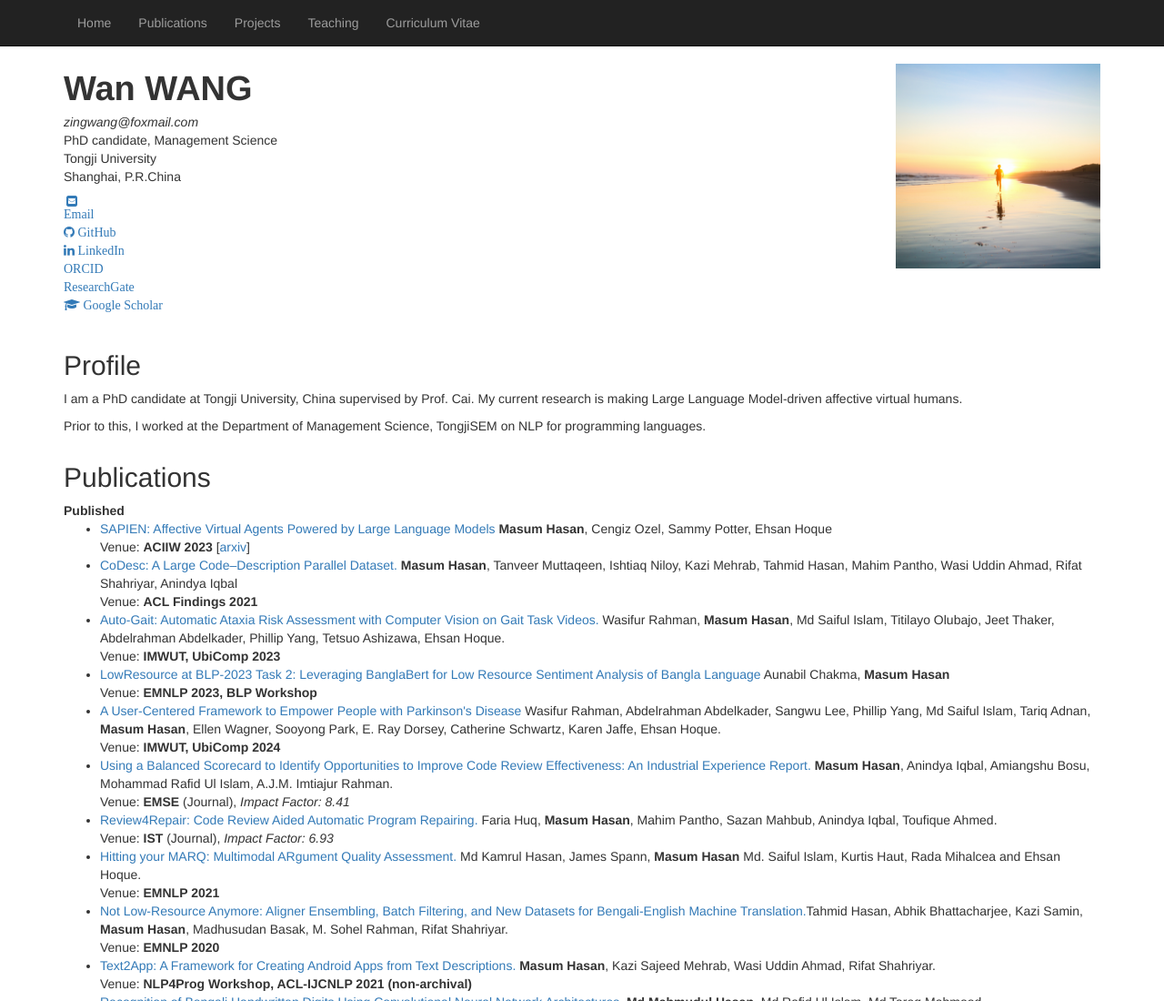
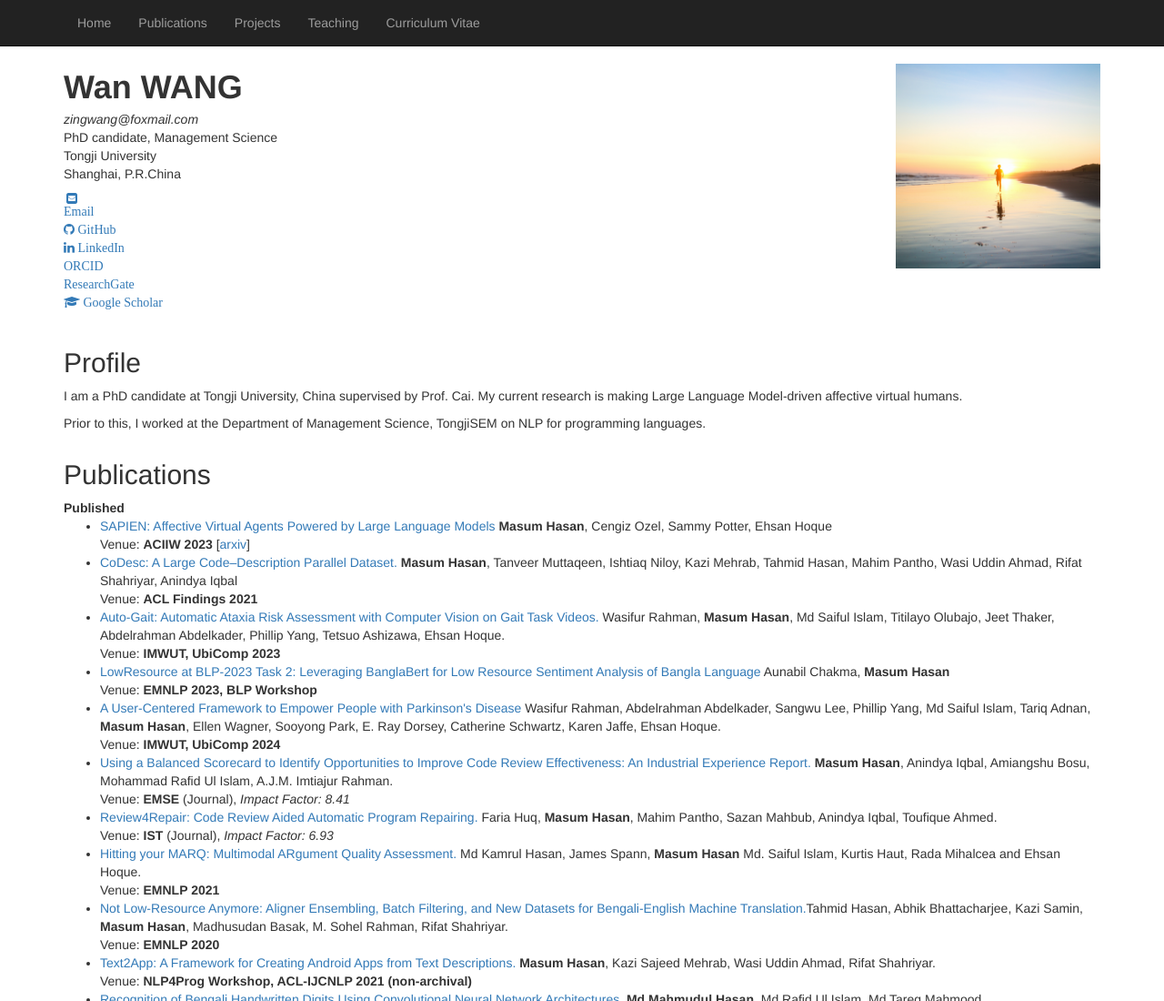
Before and after one commit to wantwan/wantwan.github.io, a plain HTML site: page index.html in a window 1280 px wide. Shown: the top 1100 px of the page at 91% size. Drawn offline with nearby package versions, Linux system fonts and the light colour scheme.

Commit message:
Update index.html

```diff
--- a/index.html
+++ b/index.html
@@ -53,7 +53,7 @@
     <div class="row">
         <!-- Contact Info on the Sidebar https://www.w3schools.com/charsets/ref_emoji.asp-->
         <div class="col-md-4">
-            <b style="font-size: 38px;">Wan WANG</b>
+            <b style="font-size: 36px;">Wan WANG</b>
             <p><em>zingwang@foxmail.com</em><br>
                 PhD candidate, Management Science<br>
                 Tongji University<br>
```
